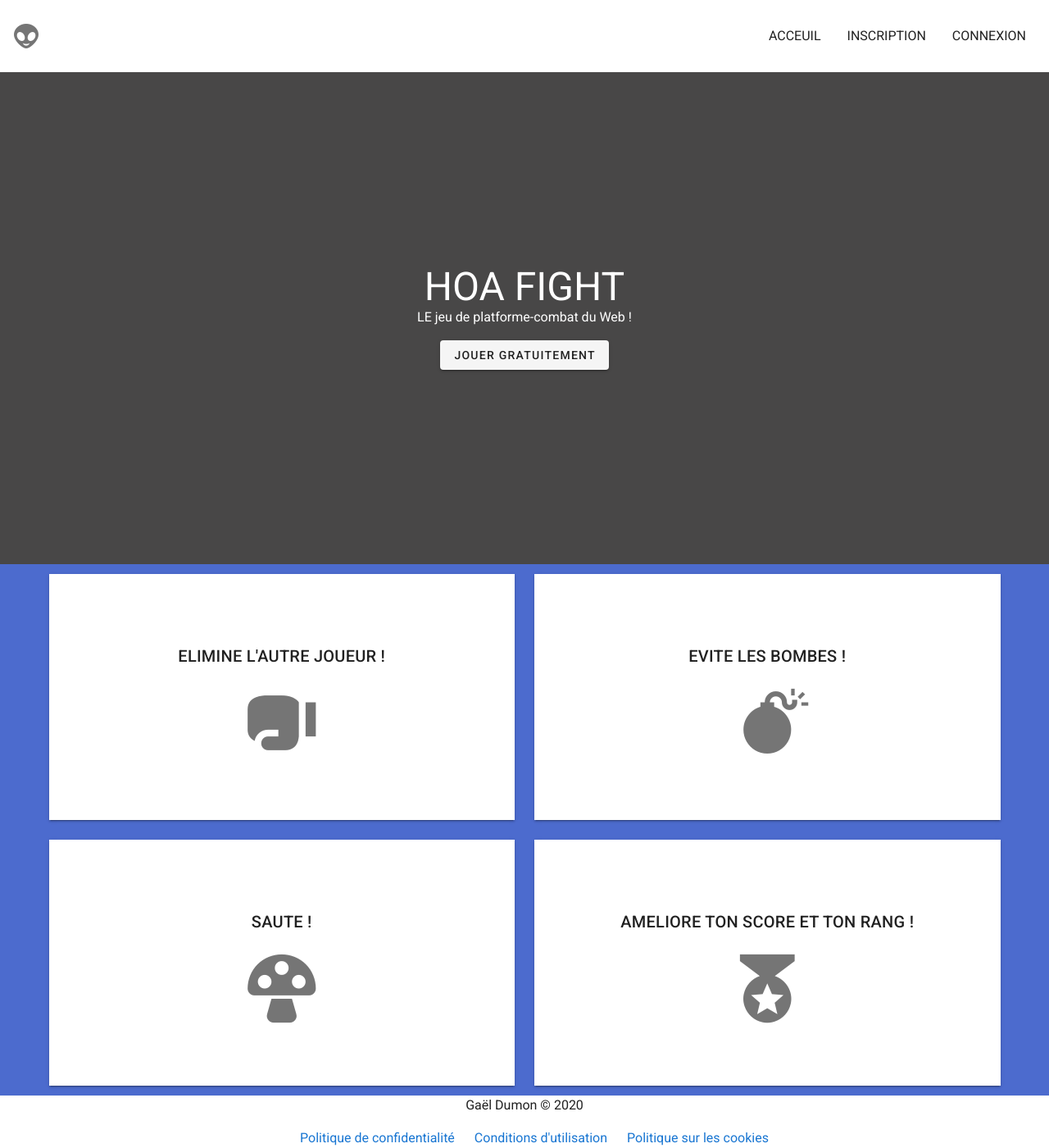
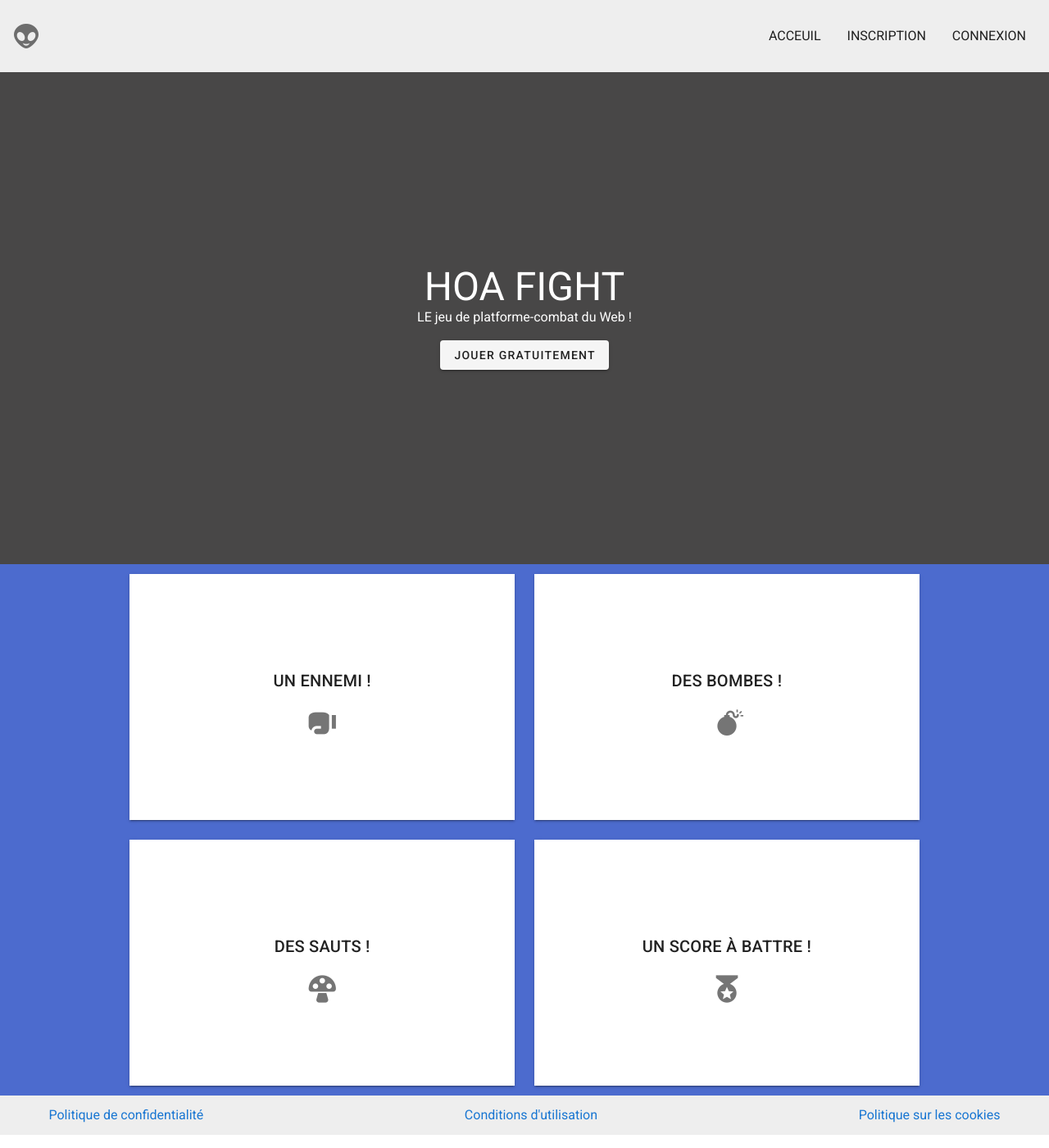
Before and after one commit to hyperdestru/hoa-fight-ws, a Vue app in the folder client/: page / in a window 1280 px wide. Shown: the whole page at 82% size. Built offline with nearby package versions, Linux system fonts and the light colour scheme.

Commit message:
Making all views part I.

```diff
--- a/client/src/components/Banner.vue
+++ b/client/src/components/Banner.vue
@@ -1,9 +1,11 @@
 <template>
-	<div class="banner white--text d-flex flex-column justify-center align-center">
+	<div class="banner d-flex flex-column justify-center align-center">
 		<h3 class="text-center display-2 text-uppercase">
 			Hoa fight
 		</h3>
+
 		<p>LE jeu de platforme-combat du Web !</p>
+
 		<v-btn class="text-uppercase">
 			Jouer gratuitement
 		</v-btn>
@@ -20,5 +22,6 @@
 	.banner {
 		height: 600px;
 		background-color: #484747;
+		color: #ffffff;
 	}
 </style>
--- a/client/src/components/Footer.vue
+++ b/client/src/components/Footer.vue
@@ -1,16 +1,14 @@
 <template>
-	<div class="footer d-flex flex-column justify-center align-center mx-auto">
-		<p> Gaël Dumon &copy; {{ new Date().getFullYear() }} </p>
-		<ul class="d-flex flex-row justify-space-between align-center">
-			<li class="pl-3 pr-3"
-				v-for="page in pages"
-				v-bind:key="page.name">
-
-				<a v-on:click.prevent v-bind:href="page.link">
-					{{ page.name }}
-				</a>
-			</li>
-		</ul>
+	<div class="footer">
+		<v-container>
+			<ul class="pa-0 d-flex flex-row justify-space-between align-center">
+				<li v-for="(page, index) in pages" :key="index">
+					<a v-on:click.prevent v-bind:href="page.link">
+						{{ page.name }}
+					</a>
+				</li>
+			</ul>
+		</v-container>
 	</div>
 </template>
 
@@ -20,15 +18,27 @@
 
 		data: () => ({
 			pages: [
-				{ name: "Politique de confidentialité", link: "" },
-				{ name: "Conditions d'utilisation", link: "" },
-				{ name: "Politique sur les cookies", link: "" }
+				{
+					name: "Politique de confidentialité",
+					link: ""
+				},
+				{
+					name: "Conditions d'utilisation",
+					link: ""
+				},
+				{
+					name: "Politique sur les cookies",
+					link: ""
+				}
 			]
 		})
 	}
 </script>
 
 <style scoped>
+	.footer {
+		background-color: #eeeeee;
+	}
 	.footer ul {
 		list-style-type: none;
 	}
--- a/client/src/components/Gameplay.vue
+++ b/client/src/components/Gameplay.vue
@@ -1,26 +1,24 @@
 <template>
 	<div class="gameplay-grid">
 		<v-container>
-			<v-row>
+			<v-row justify="center">
 				<v-col
-					v-for="card in cards"
-					v-bind:key="card.title"
-					cols="6">
+					v-for="(card, index) in cards" :key="index"
+					cols="5">
 
-					<v-card tile
+					<v-card
+						tile
 						min-height="300px"
 						class="d-flex flex-column justify-center align-center">
 
-						<v-card-title
-							v-text="card.title"
-							class="text-uppercase">
+						<v-card-title class="text-uppercase">
+							{{ card.title }} !
 						</v-card-title>
 
-						<v-icon size="100">
+						<v-icon x-large>
 							{{ card.icon }}
 						</v-icon>
 					</v-card>
-
 				</v-col>
 			</v-row>
 		</v-container>
@@ -34,22 +32,22 @@
 		data: () => ({
 			cards: [
 				{
-					title:"elimine l'autre joueur !",
+					title:"Un ennemi",
 					src:"",
 					icon:"mdi-boxing-glove"
 				},
 				{
-					title:"evite les bombes !",
+					title:"Des bombes",
 					src:"",
 					icon:"mdi-bomb"
 				},
 				{
-					title:"saute !",
+					title:"Des sauts",
 					src:"",
 					icon:"mdi-mushroom"
 				},
 				{
-					title:"ameliore ton score et ton rang !",
+					title:"Un score à battre",
 					src:"",
 					icon:"mdi-medal"
 				}
@@ -62,4 +60,7 @@
 	.gameplay-grid {
 		background-color: #4C6BCE;
 	}
+	.gameplay-grid .card {
+		background-color: #eeeeee;
+	}
 </style>
--- a/client/src/components/Header.vue
+++ b/client/src/components/Header.vue
@@ -1,30 +1,17 @@
 <template>
 	<div class="header">
-		<v-container
-			fluid
-			class="d-flex flex-row justify-space-between align-center">
-
-			<v-icon x-large>
-				mdi-alien
-			</v-icon>
-
-			<v-list>
-				<v-list-item-group class="d-flex flex-row text-uppercase">
-
-					<v-list-item
-						v-for="(page, index) in pages"
-						v-bind:key="index">
-
+		<v-container fluid class="d-flex flex-row justify-space-between">
+			<v-icon x-large> mdi-alien </v-icon>
+			<v-list class="menu-list">
+				<v-list-item-group class="d-flex text-uppercase">
+					<v-list-item v-for="(page, index) in pages" :key="index">
 						<v-list-item-content>
 							<v-list-item-title v-text="page.name">
 							</v-list-item-title>
 						</v-list-item-content>
-
 					</v-list-item>
-
 				</v-list-item-group>
 			</v-list>
-
 		</v-container>
 	</div>
 </template>
@@ -35,10 +22,28 @@
 
 		data: () => ({
 			pages: [
-				{ name: "acceuil", link: "" },
-				{ name: "inscription", link: "" },
-				{ name: "connexion", link: "" }
+				{
+					name: "acceuil",
+					link: ""
+				},
+				{
+					name: "inscription",
+					link: ""
+				},
+				{
+					name: "connexion",
+					link: ""
+				}
 			]
 		})
 	}
 </script>
+
+<style scoped>
+	.header {
+		background-color: #eeeeee;
+	}
+	.header .menu-list {
+		background: none;
+	}
+</style>
--- a/client/src/components/Register.vue
+++ /dev/null
@@ -1,60 +0,0 @@
-<template>
-	<v-container>
-		<h1 class="text-center pa-10">Inscription</h1>
-
-		<v-form>
-			<v-text-field
-				clearable
-				outlined
-				label="Pseudo"
-				v-model="username"
-				required>
-			</v-text-field>
-
-			<v-text-field
-				clearable
-				outlined
-				label="Email"
-				v-model="email"
-				required>
-			</v-text-field>
-
-			<v-text-field
-				clearable
-				outlined
-				label="Mot de passe"
-				v-model="password"
-				required>
-			</v-text-field>
-
-			<v-btn
-				tile
-				v-on:click="register">
-				S'inscrire
-			</v-btn>
-		</v-form>
-
-	</v-container>
-</template>
-
-<script>
-	import AuthenticationService from '@/services/AuthenticationService'
-
-	export default {
-		data: () => ({
-			username: '',
-			email: '',
-			password: ''
-		}),
-
-		methods: {
-			async register() {
-				const res = await AuthenticationService.register({
-					username: this.username,
-					email: this.email,
-					password: this.password
-				})
-			}
-		}
-	}
-</script>
--- a/client/src/router/index.js
+++ b/client/src/router/index.js
@@ -1,7 +1,7 @@
 import Vue from 'vue'
 import VueRouter from 'vue-router'
 import Home from '@/views/Home.vue'
-import Register from '@/components/Register.vue'
+import Register from '@/views/Register.vue'
 
 Vue.use(VueRouter)
 
@@ -15,19 +15,10 @@ const routes = [
 		path: '/register',
 		name: 'Register',
 		component: Register
-	},
-	{
-		path: '/about',
-		name: 'About',
-		// route level code-splitting
-		// this generates a separate chunk (about.[hash].js) for this route
-		// which is lazy-loaded when the route is visited.
-		component: () => import(/* webpackChunkName: "about" */ '@/views/About.vue')
 	}
 ]
 
 const router = new VueRouter({
-	mode: 'history',
 	base: process.env.BASE_URL,
 	routes
 })
--- a/client/src/views/About.vue
+++ /dev/null
@@ -1,5 +0,0 @@
-<template>
-	<div class="about">
-		<h1 class="text-center">This is an about page</h1>
-	</div>
-</template>
--- /dev/null
+++ b/client/src/views/Register.vue
@@ -0,0 +1,73 @@
+<template>
+	<div class="register">
+		<v-container>
+			<v-row justify="center">
+				<v-col cols="4" align="center">
+					<h1 class="text-center pb-8">S'inscrire</h1>
+					<v-form>
+						<v-text-field
+							clearable
+							outlined
+							label="Pseudo"
+							v-model="username"
+							required>
+						</v-text-field>
+
+						<v-text-field
+							clearable
+							outlined
+							label="Email"
+							v-model="email"
+							required>
+						</v-text-field>
+
+						<v-text-field
+							clearable
+							outlined
+							label="Mot de passe"
+							v-model="password"
+							required>
+						</v-text-field>
+
+						<v-text-field
+							clearable
+							outlined
+							label="Confirmation du mot de passe"
+							v-model="passwordConfirm"
+							required>
+						</v-text-field>
+
+						<v-btn
+							tile
+							v-on:click="register">
+							Créer mon compte
+						</v-btn>
+					</v-form>
+				</v-col>
+			</v-row>
+		</v-container>
+	</div>
+</template>
+
+<script>
+	import AuthenticationService from '@/services/AuthenticationService'
+
+	export default {
+		data: () => ({
+			username: '',
+			email: '',
+			password: '',
+			passwordConfirm: ''
+		}),
+
+		methods: {
+			async register() {
+				await AuthenticationService.register({
+					username: this.username,
+					email: this.email,
+					password: this.password
+				})
+			}
+		}
+	}
+</script>
```
Also changed, not shown: client/src/App.vue (+6 -3 lines).
